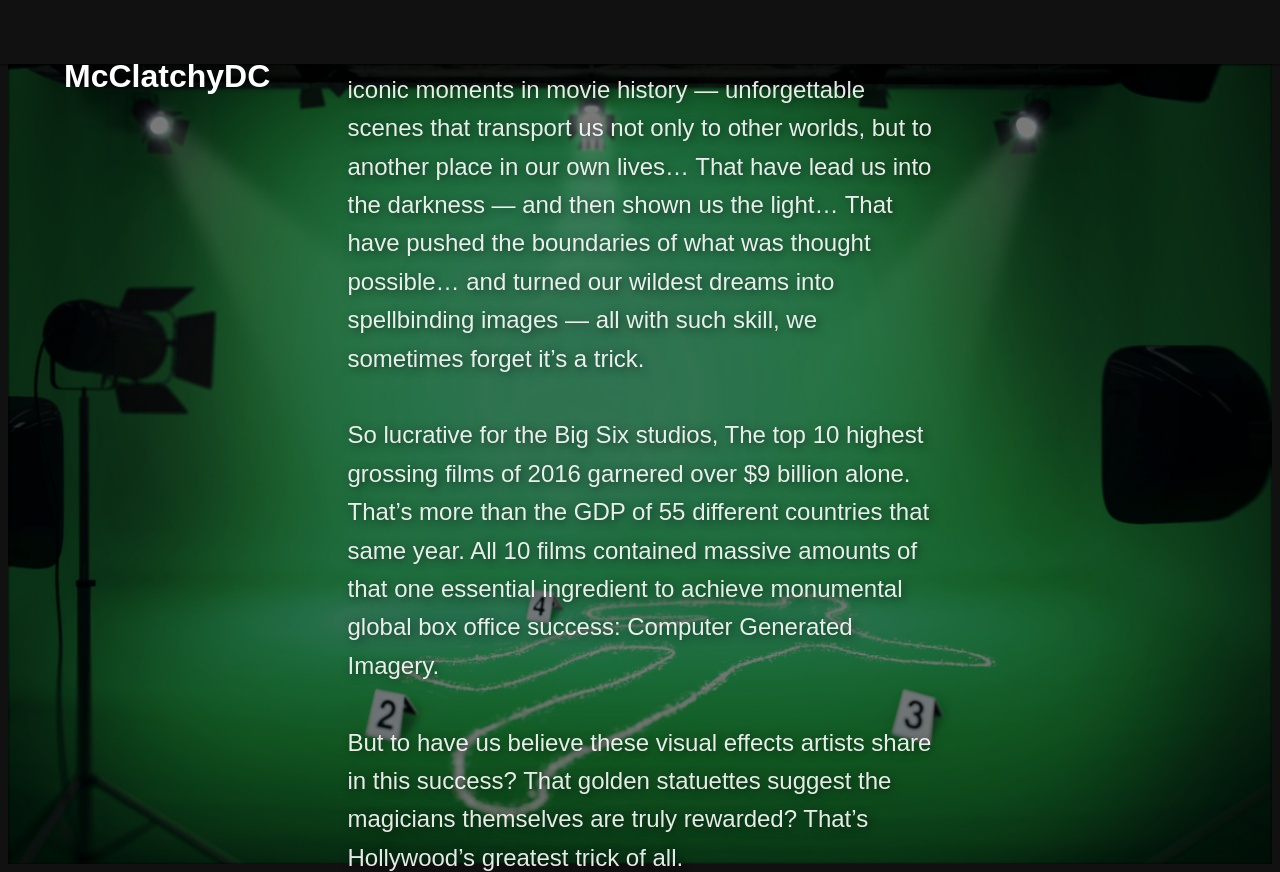
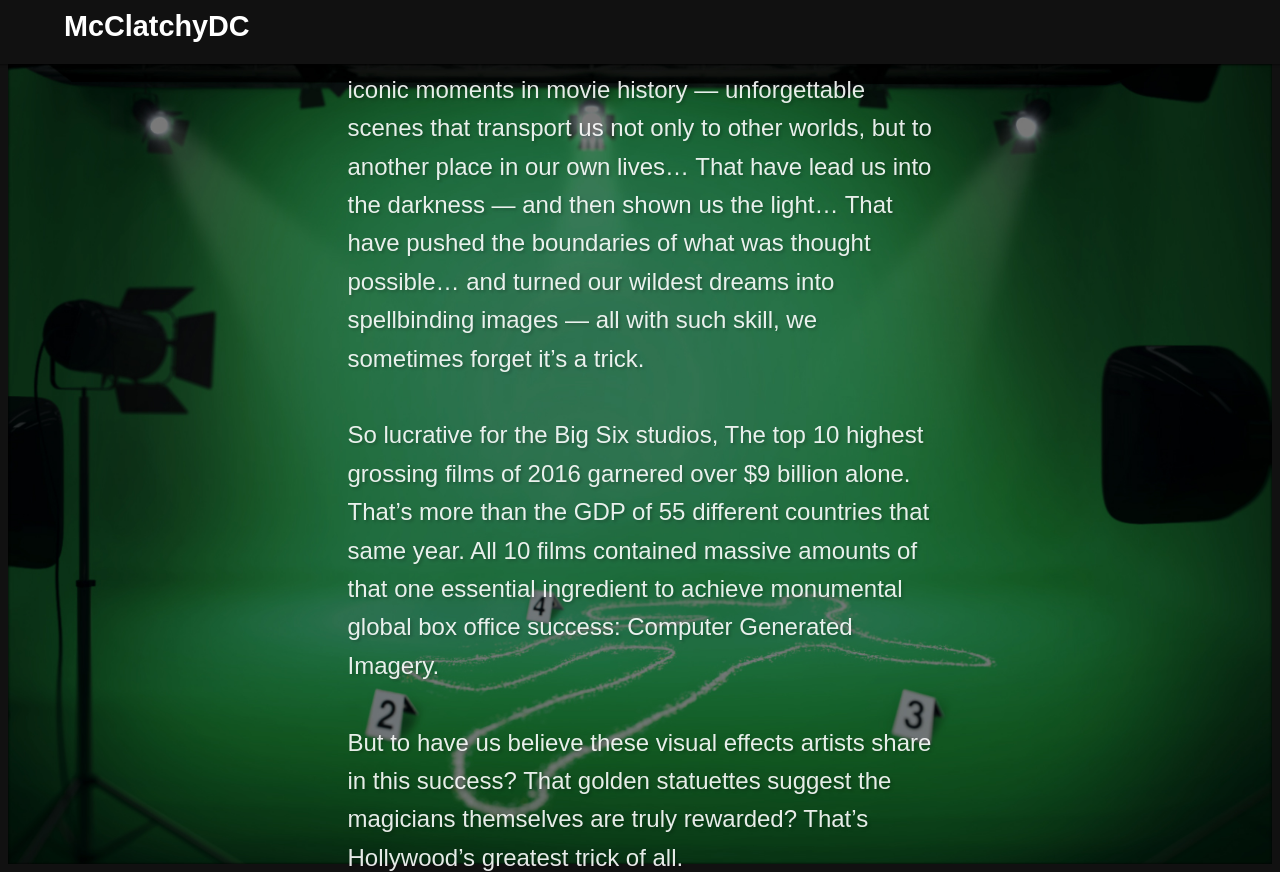
Before and after one commit to mcclatchy/vfx-landing, a PHP site: page /custom.php in a window 1280 px wide. Run offline with PHP 8.4, Linux system fonts and the light colour scheme.

Commit message:
adds sohail's new design

```diff
--- a/custom.php
+++ b/custom.php
@@ -18,10 +18,11 @@
     <section id="content-body-well">
             <!-- nav -->
             <nav id="hc-nav-header">
+
                 <!-- nav wrapper -->
                 <div class="hc-nav-wrapper">
-                        <div id="hc-nav-brand" class="nav-section">McClatchyDC</div>
-                        <div id="hc-nav-social" class="nav-section">
+                    <div id="hc-nav-head">McClatchyDC</div>
+
                     <!-- share icons -->
                     <ul class="share-icons">
                         <li class="facebook">
@@ -38,9 +39,11 @@
                         </li>
                     </ul>
                     <!-- /end share icons -->
-                        </div>
+
+                    <div class="hc-shadow"></div>
                 </div>
                 <!-- /end nav wrapper -->
+
             </nav>
             <!-- /end nav -->
 
--- a/static/css/custom.css
+++ b/static/css/custom.css
@@ -1176,29 +1180,11 @@ html {
   background: #111111;
   height: 4rem; }
 
+#hc-nav-head {
+  text-transform: none;
+  font-family: "McClatchy Sans", Arial, "Helvetica Neue", Helvetica, sans-serif; }
+
 .hc-nav-wrapper {
-  height: 100%; }
-
-#hc-nav-brand {
-  width: 10%;
-  color: white;
-  font-family: "McClatchy Sans", Arial, "Helvetica Neue", Helvetica, sans-serif;
-  font-weight: bold;
-  text-align: center;
-  font-size: 2rem;
-  padding-top: 3.6rem; }
-
-#hc-nav-title {
-  width: 80%;
-  padding-left: 2rem; }
-
-#hc-nav-social {
-  padding-top: 3rem;
-  width: 10%; }
-
-.nav-section {
-  float: left;
-  display: inline-block;
   height: 100%; }
 
 .share-icons {
@@ -1224,14 +1210,18 @@ html {
   font-family: "McClatchy Sans", Arial, "Helvetica Neue", Helvetica, sans-serif;
   color: rgba(255, 255, 255, 0.9);
   max-width: 800px;
-  text-shadow: 2px 2px 8px rgba(0, 0, 0, 0.5); }
+  text-shadow: 2px 2px 3px rgba(0, 0, 0, 0.2); }
+  @media (max-width: 768px) {
+    #hc-intro p {
+      font-size: 1.3rem;
+      line-height: 2.1rem; } }
 
 h1 {
   color: rgba(255, 255, 255, 0.9);
   text-transform: uppercase;
   font-family: "McClatchy Sans", Arial, "Helvetica Neue", Helvetica, sans-serif;
   font-weight: bold;
-  text-shadow: 2px 2px 8px rgba(0, 0, 0, 0.5);
+  text-shadow: 2px 2px 3px rgba(0, 0, 0, 0.2);
   font-size: 6rem;
   line-height: 6rem;
   z-index: 9999;
@@ -1339,12 +1336,12 @@ figure {
 #hc-hero {
   background: black;
   background-image: url("../img/vfx-hero.png");
-  height: 100%;
   width: 100%;
   background-repeat: no-repeat;
   background-position: center;
   background-size: cover;
   height: 100vh;
+  min-height: 750px;
   margin-right: 0;
   margin-left: 0;
   margin-bottom: 0;
--- a/static/sass/_extendables.scss
+++ b/static/sass/_extendables.scss
@@ -35,6 +35,7 @@
 
 .hc-vertical-align {
     max-width: 650px;
+    width: 90%;
     margin: 0 auto;
     position: absolute;
     top: 35%;
@@ -43,4 +44,8 @@
     transform: translateY(-50%);
     left: 0;
     right: 0;
+
+    @media (max-width: 768px) {
+       top: 45%;
+    }
 }
--- a/static/sass/custom.scss
+++ b/static/sass/custom.scss
@@ -22,33 +22,12 @@ html {
     height: 4rem;
 }
 
-.hc-nav-wrapper {
-   height: 100%;
+#hc-nav-head {
+   text-transform: none;
+   font-family: $sans;
 }
 
-#hc-nav-brand {
-   width: 10%;
-   color: white;
-   font-family: $sans;
-   font-weight: bold;
-   text-align: center;
-   font-size: 2rem;
-   padding-top: 3.6rem;
-}
-
-#hc-nav-title {
-   width: 80%;
-   padding-left: 2rem;
-}
-
-#hc-nav-social {
-   padding-top: 3rem;
-   width: 10%;
-}
-
-.nav-section {
-   float: left;
-   display: inline-block;
+.hc-nav-wrapper {
    height: 100%;
 }
 
@@ -85,7 +64,12 @@ html {
       font-family: $sans;
       color: rgba(255, 255, 255, 0.9);
       max-width: 800px;
-      text-shadow: 2px 2px 8px rgba(0, 0, 0, 0.5);
+      text-shadow: 2px 2px 3px rgba(0, 0, 0, 0.2);
+
+      @media (max-width: 768px) {
+         font-size: 1.3rem;
+         line-height: 2.1rem;
+      }
    }
 }
 
@@ -95,7 +79,7 @@ h1 {
    text-transform: uppercase;
    font-family: $sans;
    font-weight: bold;
-   text-shadow: 2px 2px 8px rgba(0, 0, 0, 0.5);
+   text-shadow: 2px 2px 3px rgba(0, 0, 0, 0.2);
    font-size: 6rem;
    line-height: 6rem;
    z-index: 9999;
@@ -103,10 +87,15 @@ h1 {
    right: 0;
    text-align: center;
    padding-top: 5.3rem;
+
+   @media (max-width: 768px) {
+      font-size: 4.2rem;
+      line-height: 4.6rem;
+   }
 }
 
 h2 {
-   text-shadow: 2px 2px 8px rgba(0, 0, 0, 0.5);
+   text-shadow: 2px 2px 3px rgba(0, 0, 0, 0.2);
    font-family: $sans;
    font-weight: bold;
    font-size: 2rem;
@@ -114,6 +103,10 @@ h2 {
    text-align: center;
    color: rgba(255, 255, 255, 0.9);
    margin-bottom: 2rem;
+
+   @media (max-width: 768px) {
+      font-size: 1.8rem;
+   }
 }
 
 #footer {
@@ -126,9 +119,9 @@ h2 {
     padding-top: 0.2rem;
     padding-bottom: 0;
     margin: 0 auto;
-    background: #111;
+    background: #222;
     height: 5rem;
-    border-color: #111;
+    border-color: #222;
     font-weight: bold;
     text-transform: uppercase;
     color: rgba(255, 255, 255, 0.9);
@@ -243,12 +236,12 @@ figure {
 #hc-hero {
     background: black;
     background-image: url("../img/vfx-hero.png");
-    height: 100%;
     width: 100%;
     background-repeat: no-repeat;
     background-position: center;
     background-size: cover;
     height: 100vh;
+    min-height: 750px;
     margin-right: 0;
     margin-left: 0;
     margin-bottom: 0;
@@ -267,74 +260,3 @@ figure {
     min-height: 1500px;
     height: 100%;
 }
-// play button for video
-$size: 50px;
-$ratio: 1.2;
-$transition-time: 0.3s;
-
-.play {
-    display: block;
-    width: 0;
-    height: 0;
-    border-top: $size solid transparent;
-    border-bottom: $size solid transparent;
-    border-left: ($size*$ratio) solid rgba(255, 255, 255, 0.5);
-    margin: 5rem auto 8rem;
-    position: relative;
-    z-index: 1;
-    transition: all $transition-time;
-    -webkit-transition: all $transition-time;
-    -moz-transition: all $transition-time;
-    left: ($size*0.2);
-
-    &:before {
-        content: '';
-        position: absolute;
-        top: ($size*-1.5);
-        left: ($size*-2.3);
-        bottom: ($size*-1.5);
-        right: ($size*-0.7);
-        border-radius: 50%;
-        border: ($size*0.2) solid rgba(255, 255, 255, 0.5);
-        z-index: 2;
-        transition: all $transition-time;
-        -webkit-transition: all $transition-time;
-        -moz-transition: all $transition-time;
-    }
-
-    &:after {
-        content: '';
-        opacity: 0;
-        transition: opacity ($transition-time * 2);
-        -webkit-transition: opacity ($transition-time * 2);
-        -moz-transition: opacity ($transition-time * 2);
-    }
-
-    &:focus,
-    &:hover {
-        border-left: ($size*$ratio) solid rgba(255, 255, 255, 0.8);
-        &:before {
-            transform: scale(1.1);
-            -webkit-transform: scale(1.1);
-            -moz-transform: scale(1.1);
-            border: ($size*0.2) solid rgba(255, 255, 255, 0.8);
-        }
-    }
-
-    &.active {
-        border-color: transparent;
-
-        // &:after {
-        //     content: '';
-        //     opacity: 1;
-        //     width: ($size);
-        //     height: ($size*1.6);
-        //     background: $foreground;
-        //     position: absolute;
-        //     right: ($size*0.1);
-        //     top: ($size*-0.8);
-        //     border-left: ($size*0.4) solid $foreground;
-        //     box-shadow: inset ($size*0.6) 0 0 0 $background;
-        // }
-    }
-}
```
Also changed, not shown: other parts of static/css/custom.css (+14 -46 lines), 1 other file. Lines whose indentation alone changed are shown as unchanged.
